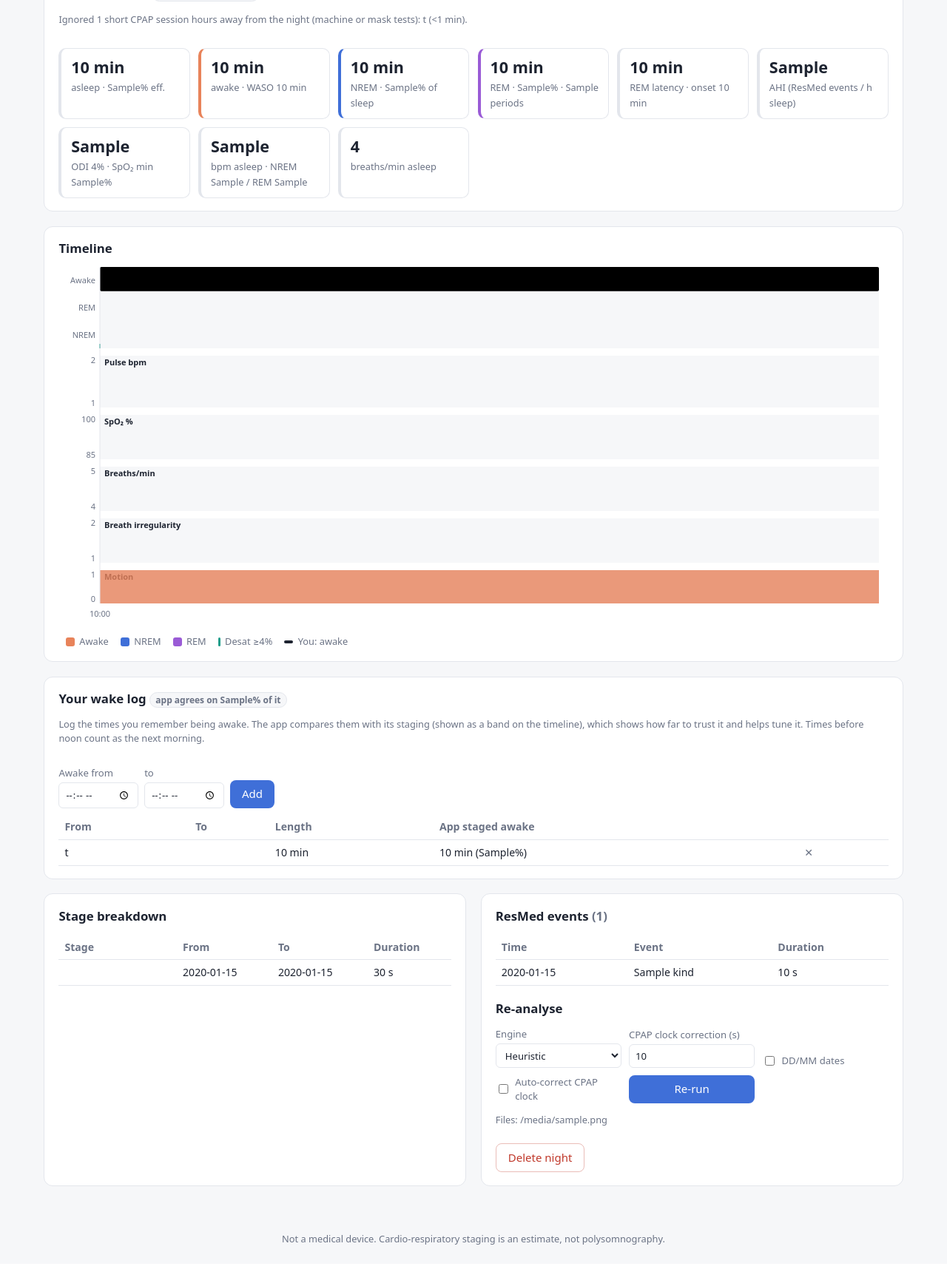
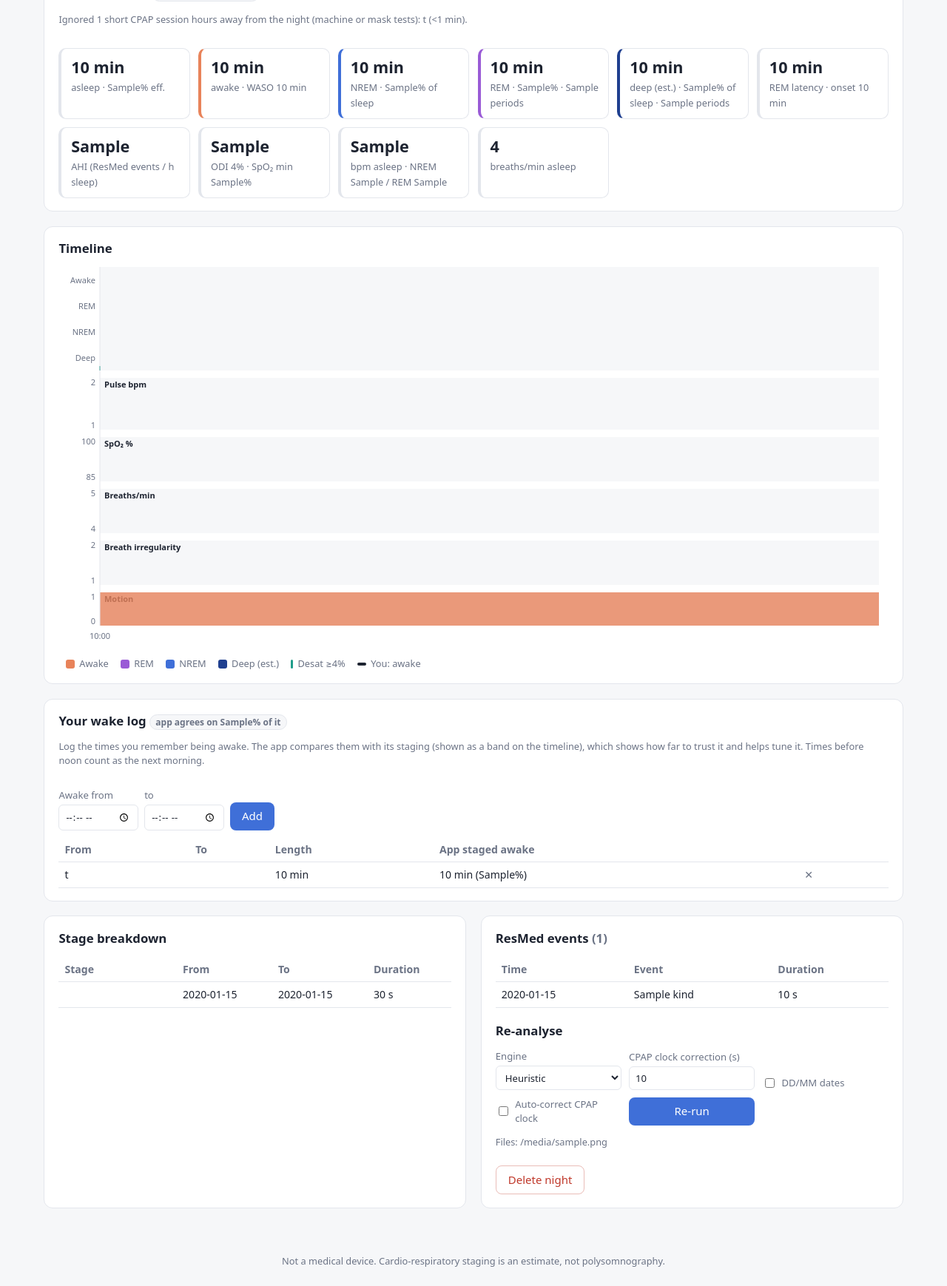
Before and after one commit to vrouleau/cpap-sleep-stager, a FastAPI app: template app/templates/night.html in a window 1280 px wide. Shown: the part 195-1934 px from the top of the page at 74% size. Before the commit the page ends 1878 px from the top, so only its background shows below. Run offline with FastAPI, Linux system fonts and the light colour scheme; the template is opened without the code that fills it: most values are stand-ins (such as "Sample title", 1, 10 or a date in 2020); parts of the project's set-up code (start-up, migrations or seed data) failed here and were passed over.

Commit message:
Estimate deep sleep within NREM on nights with the O2Ring
NREM stretches with the night's lowest and steadiest pulse, very regular
breathing and no movement are marked deep: a calm score (pulse, pulse
variability, breathing irregularity vs this night's sleep, 5-min smoothing)
seeds a bout when it stays high for 10 min, and the bout extends while the
score stays moderately high. Breathing alone did not agree with the
ring-based estimate on any night with both devices, so CPAP-only nights get
none (NaN) and the page says it needs the ring.

Stored as a new epochs.deep column (auto-migrated); summary gains deep_min,
deep_pct_tst and deep_periods. Shown as a 4th timeline row, a tile, Deep rows
in the stage table, a history column and a light/deep split in the trend.

Co-Authored-By: Claude Opus 5.5 <noreply@anthropic.com>

```diff
--- a/app/db.py
+++ b/app/db.py
@@ -66,6 +66,7 @@ class Epoch(Base):
     motion: Mapped[float | None] = mapped_column(Float)
     wake_score: Mapped[float | None] = mapped_column(Float)
     rem_score: Mapped[float | None] = mapped_column(Float)
+    deep: Mapped[float | None] = mapped_column(Float)  # 1 = deep NREM, NaN = unknown (no ring)
     night: Mapped[Night] = relationship(back_populates="epochs")
 
 
@@ -81,7 +82,7 @@ class Event(Base):
 
 
 EPOCH_FIELDS = ["resp_rate", "breath_cv", "amp_cv", "flow_present", "resp_events", "hr",
-                "hr_std", "spo2", "spo2_min", "motion", "wake_score", "rem_score"]
+                "hr_std", "spo2", "spo2_min", "motion", "wake_score", "rem_score", "deep"]
 
 
 def init_db() -> None:
@@ -92,3 +93,5 @@ def init_db() -> None:
     with engine.begin() as conn:
         if "wake_log" not in cols:
             conn.execute(text("ALTER TABLE nights ADD COLUMN wake_log JSON"))
+        if "deep" not in {c["name"] for c in inspect(engine).get_columns("epochs")}:
+            conn.execute(text("ALTER TABLE epochs ADD COLUMN deep FLOAT"))
--- a/app/main.py
+++ b/app/main.py
@@ -80,10 +80,11 @@ def _night_dict(n: Night, with_epochs: bool = False) -> dict:
 def _segments(n: Night) -> list[dict]:
     out = []
     for e in n.epochs:
-        if out and out[-1]["stage"] == e.stage:
+        st = "Deep" if e.stage == "NREM" and e.deep and e.deep > 0 else e.stage
+        if out and out[-1]["stage"] == st:
             out[-1]["epochs"] += 1
         else:
-            out.append({"stage": e.stage, "start": e.t, "epochs": 1})
+            out.append({"stage": st, "start": e.t, "epochs": 1})
     from datetime import timedelta
     for s in out:
         s["end"] = s["start"] + timedelta(seconds=s["epochs"] * EPOCH_S)
--- a/app/pipeline.py
+++ b/app/pipeline.py
@@ -230,6 +230,11 @@ def summarize(epochs: pd.DataFrame, events: list[dict], oxi: dict | None) -> dic
     )
     s["nrem_pct_tst"] = round(100 * s["nrem_min"] / tst, 1)
     s["rem_pct_tst"] = round(100 * s["rem_min"] / tst, 1)
+    if "deep" in epochs and epochs["deep"].notna().any():
+        deep = epochs["deep"].fillna(0).to_numpy() > 0
+        s["deep_min"] = round(deep.sum() * ep_min, 1)
+        s["deep_pct_tst"] = round(100 * s["deep_min"] / tst, 1)
+        s["deep_periods"] = sum(1 for _, _, lb in heuristic._runs(deep) if lb)
     rem_idx = np.where(st == heuristic.REM)[0]
     s["rem_latency_min"] = round((rem_idx[0] - first) * ep_min, 1) if len(rem_idx) else None
     s["rem_periods"] = sum(1 for _, _, lb in heuristic._runs(period) if lb == heuristic.REM)
--- a/app/static/app.css
+++ b/app/static/app.css
@@ -1,11 +1,11 @@
 :root {
   --bg: #f6f7f9; --card: #fff; --ink: #1d2330; --muted: #6b7385; --line: #e3e6ec;
-  --awake: #e8835a; --nrem: #3f6fd8; --rem: #9a5bd6;
+  --awake: #e8835a; --nrem: #3f6fd8; --rem: #9a5bd6; --deep: #1f3f8f;
   --line1: #d0455b; --line2: #1f9d8a; --line3: #3f6fd8; --accent: #3f6fd8;
 }
 @media (prefers-color-scheme: dark) {
   :root { --bg: #11141b; --card: #1a1e28; --ink: #e6e9ef; --muted: #8b93a7; --line: #2a3040;
-    --nrem: #5b8cff; --rem: #b07cf0; --line3: #5b8cff; }
+    --nrem: #5b8cff; --rem: #b07cf0; --line3: #5b8cff; --deep: #2a4fb8; }
 }
 * { box-sizing: border-box; }
 body { margin: 0; font: 15px/1.45 system-ui, -apple-system, "Segoe UI", sans-serif; background: var(--bg); color: var(--ink); }
@@ -60,14 +60,15 @@ th, td { text-align: left; padding: .4rem .5rem; border-bottom: 1px solid var(--
 th { color: var(--muted); font-weight: 600; position: sticky; top: 0; background: var(--card); }
 table.hist tbody tr { cursor: pointer; } table.hist tbody tr:hover { background: var(--bg); }
 .pill { display: inline-block; padding: 0 .5rem; border-radius: 99px; color: #fff; font-size: .78rem; }
-.pill.awake { background: var(--awake); } .pill.nrem { background: var(--nrem); } .pill.rem { background: var(--rem); }
+.pill.awake { background: var(--awake); } .pill.nrem { background: var(--nrem); } .pill.rem { background: var(--rem); } .pill.deep { background: var(--deep); }
 .head { display: flex; justify-content: space-between; gap: 1rem; flex-wrap: wrap; align-items: flex-start; }
 .actions { display: flex; gap: .5rem; }
 .crumbs { display: flex; gap: 1rem; margin-bottom: .8rem; } .spacer { flex: 1; }
 .tiles { display: grid; grid-template-columns: repeat(auto-fill, minmax(165px, 1fr)); gap: .7rem; margin-top: 1rem; }
 .tile { border: 1px solid var(--line); border-radius: 10px; padding: .6rem .8rem; border-left: 4px solid var(--line); }
 .tile b { display: block; font-size: 1.35rem; } .tile span { font-size: .8rem; color: var(--muted); }
-.tile.awake { border-left-color: var(--awake); } .tile.nrem { border-left-color: var(--nrem); } .tile.rem { border-left-color: var(--rem); }
+.tile.awake { border-left-color: var(--awake); } .tile.nrem { border-left-color: var(--nrem); } .tile.rem { border-left-color: var(--rem); } .tile.deep { border-left-color: var(--deep); }
+.tile.muted-tile { opacity: .6; }
 .chart { position: relative; width: 100%; }
 svg { display: block; }
 svg text { fill: var(--muted); font-size: 11px; }
@@ -86,7 +87,7 @@ svg .ev:hover .evline { opacity: 1; stroke-width: 2; }
 .tip { position: absolute; display: none; background: var(--card); border: 1px solid var(--line); border-radius: 8px; padding: .4rem .6rem; font-size: .8rem; pointer-events: none; box-shadow: 0 4px 16px #0002; min-width: 170px; }
 .legend { font-size: .8rem; color: var(--muted); margin-top: .5rem; display: flex; gap: .4rem; align-items: center; flex-wrap: wrap; }
 .sw { width: 12px; height: 12px; border-radius: 3px; display: inline-block; margin-left: .6rem; }
-.sw.awake { background: var(--awake); } .sw.nrem { background: var(--nrem); } .sw.rem { background: var(--rem); }
+.sw.awake { background: var(--awake); } .sw.nrem { background: var(--nrem); } .sw.rem { background: var(--rem); } .sw.deep { background: var(--deep); }
 .sw.desat { background: var(--line2); width: 3px; }
 .sw.oa { background: #c0392b; width: 3px; } .sw.ca { background: #2e9e5b; width: 3px; }
 .sw.h { background: #d89a1d; width: 3px; } .sw.ua { background: #7f5539; width: 3px; } .sw.other { background: #8a8f9c; width: 3px; }
--- a/app/static/charts.js
+++ b/app/static/charts.js
@@ -1,7 +1,8 @@
 /* Dependency-free SVG charts: night timeline (hypnogram + overlays) and history trend. */
 const NS = 'http://www.w3.org/2000/svg';
-const COLORS = { Awake: 'var(--awake)', NREM: 'var(--nrem)', REM: 'var(--rem)' };
-const ROW = { Awake: 0, REM: 1, NREM: 2 };
+const COLORS = { Awake: 'var(--awake)', NREM: 'var(--nrem)', REM: 'var(--rem)', Deep: 'var(--deep)' };
+// deep NREM (estimate, ring nights only) gets its own row under NREM
+const shown = e => (e.stage === 'NREM' && e.deep > 0 ? 'Deep' : e.stage);
 
 function el(tag, attrs = {}, parent) {
   const e = document.createElementNS(NS, tag);
@@ -12,13 +13,15 @@ function el(tag, attrs = {}, parent) {
 const hhmm = t => t.toTimeString().slice(0, 5);
 
 function renderNight(host, d) {
-  const ep = d.epochs.map(e => ({ ...e, t: new Date(e.t) }));
+  const ep = d.epochs.map(e => ({ ...e, t: new Date(e.t), st: shown(e) }));
+  const hasDeep = ep.some(e => e.deep != null);
+  const ROWS = hasDeep ? ['Awake', 'REM', 'NREM', 'Deep'] : ['Awake', 'REM', 'NREM'];
   if (!ep.length) return;
   const epochMs = d.epoch_s * 1000;
   const t0 = ep[0].t.getTime(), t1 = ep[ep.length - 1].t.getTime() + epochMs;
   const events = d.events.map(e => ({ ...e, t: new Date(e.t) }));
 
-  const panels = [{ key: 'hyp', h: 110, label: 'Stage' }];
+  const panels = [{ key: 'hyp', h: hasDeep ? 140 : 110, label: 'Stage' }];
   const has = k => ep.some(e => e[k] != null);
   if (has('hr')) panels.push({ key: 'hr', h: 70, label: 'Pulse bpm', color: 'var(--line1)' });
   if (has('spo2')) panels.push({ key: 'spo2', h: 60, label: 'SpO₂ %', color: 'var(--line2)', min: 85, max: 100 });
@@ -38,14 +41,14 @@ function renderNight(host, d) {
       el('rect', { x: L, y: y0, width: W - L - R, height: p.h, class: 'pbg' }, svg);
       if (p.key !== 'hyp') el('text', { x: L + 6, y: y0 + 13, class: 'plabel' }, svg).textContent = p.label;
       if (p.key === 'hyp') {
-        const rh = p.h / 3;
-        ['Awake', 'REM', 'NREM'].forEach((s, i) =>
+        const rh = p.h / ROWS.length;
+        ROWS.forEach((s, i) =>
           (el('text', { x: L - 6, y: y0 + rh * i + rh / 2 + 4, class: 'axis end' }, svg).textContent = s));
         let i = 0;
         while (i < ep.length) {
-          let j = i; while (j < ep.length && ep[j].stage === ep[i].stage) j++;
-          const s = ep[i].stage;
-          el('rect', { x: x(ep[i].t.getTime()), y: y0 + ROW[s] * rh + 2,
+          let j = i; while (j < ep.length && ep[j].st === ep[i].st) j++;
+          const s = ep[i].st;
+          el('rect', { x: x(ep[i].t.getTime()), y: y0 + ROWS.indexOf(s) * rh + 2,
             width: Math.max(1, x(ep[i].t.getTime() + (j - i) * epochMs) - x(ep[i].t.getTime())),
             height: rh - 4, fill: COLORS[s], rx: 2 }, svg);
           i = j;
@@ -112,7 +115,7 @@ function renderNight(host, d) {
       cross.setAttribute('x1', px); cross.setAttribute('x2', px); cross.setAttribute('visibility', 'visible');
       const f = (v, n = 0) => v == null ? '–' : (+v).toFixed(n);
       const near = events.filter(v => Math.abs(v.t - t) < 60e3).map(v => v.kind);
-      tip.innerHTML = `<b>${e.t.toTimeString().slice(0, 8)}</b> <span class="pill ${e.stage.toLowerCase()}">${e.stage}</span><br>` +
+      tip.innerHTML = `<b>${e.t.toTimeString().slice(0, 8)}</b> <span class="pill ${e.st.toLowerCase()}">${e.st}</span><br>` +
         `HR ${f(e.hr)} · SpO₂ ${f(e.spo2)} · RR ${f(e.resp_rate, 1)}<br>irreg ${f(e.breath_cv, 2)} · motion ${f(e.motion)}` +
         (near.length ? `<br>${near.join(', ')}` : '');
       tip.style.display = 'block';
@@ -160,10 +163,12 @@ function renderTrend(host, rows) {
     rows.forEach((r, i) => {
       let base = 0;
       const w = Math.max(2, Math.min(bw * 0.75, 40)), xx = L + 2 + i * bw + (bw - w) / 2;
-      for (const [k, s] of [['nrem_min', 'NREM'], ['rem_min', 'REM'], ['awake_min', 'Awake']]) {
-        const v = r.s[k] || 0;
+      const part = { deep: r.s.deep_min || 0, light: (r.s.nrem_min || 0) - (r.s.deep_min || 0),
+        rem: r.s.rem_min || 0, awake: r.s.awake_min || 0 };
+      for (const [k, s] of [['deep', 'Deep'], ['light', 'NREM'], ['rem', 'REM'], ['awake', 'Awake']]) {
+        const v = part[k];
         const rect = el('rect', { x: xx, y: y(base + v), width: w, height: y(base) - y(base + v), fill: COLORS[s] }, svg);
-        el('title', {}, rect).textContent = `${r.d} · ${s} ${Math.round(v)} min`;
+        el('title', {}, rect).textContent = `${r.d} · ${s === 'NREM' && r.s.deep_min != null ? 'Light NREM' : s} ${Math.round(v)} min`;
         base += v;
       }
       const a = el('a', { href: `/nights/${r.id}` }, svg);
--- a/app/templates/index.html
+++ b/app/templates/index.html
@@ -47,7 +47,7 @@
     <h2>Trend</h2>
     {% if trend %}
       <div id="trend" class="trend"></div>
-      <div class="legend"><span class="sw awake"></span>Awake <span class="sw nrem"></span>NREM <span class="sw rem"></span>REM</div>
+      <div class="legend"><span class="sw awake"></span>Awake <span class="sw rem"></span>REM <span class="sw nrem"></span>NREM <span class="sw deep"></span>Deep (est.)</div>
     {% else %}
       <p class="muted">No nights yet. Upload one to start building history.</p>
     {% endif %}
@@ -60,7 +60,7 @@
   <div class="tablewrap">
   <table class="hist">
     <thead><tr><th>Night</th><th>Sources</th><th>In bed</th><th>Asleep</th><th>Eff.</th>
-      <th>NREM</th><th>REM</th><th>REM lat.</th><th>WASO</th><th>AHI</th><th>ODI4</th><th>SpO₂ min</th></tr></thead>
+      <th>NREM</th><th>Deep</th><th>REM</th><th>REM lat.</th><th>WASO</th><th>AHI</th><th>ODI4</th><th>SpO₂ min</th></tr></thead>
     <tbody>
     {% for n in nights %}{% set s = n.summary %}
       <tr onclick="location.href='/nights/{{ n.id }}'">
@@ -68,7 +68,7 @@
         <td>{% if n.has_resmed %}<span class="tag">CPAP</span>{% endif %}{% if n.has_o2ring %}<span class="tag">O2Ring</span>{% endif %}</td>
         <td>{{ s.tib_min|hm }}</td><td>{{ s.tst_min|hm }}</td>
         <td>{{ s.sleep_efficiency or '–' }}%</td>
-        <td>{{ s.nrem_pct_tst or '–' }}%</td><td>{{ s.rem_pct_tst or '–' }}%</td>
+        <td>{{ s.nrem_pct_tst or '–' }}%</td><td>{{ (s.deep_pct_tst ~ '%') if s.deep_pct_tst is defined else '–' }}</td><td>{{ s.rem_pct_tst or '–' }}%</td>
         <td>{{ s.rem_latency_min|hm }}</td><td>{{ s.waso_min|hm }}</td>
         <td>{{ s.ahi_sleep if s.ahi_sleep is not none else '–' }}</td>
         <td>{{ s.odi4 if s.odi4 is not none else '–' }}</td>
--- a/app/templates/night.html
+++ b/app/templates/night.html
@@ -36,6 +36,8 @@
     <div class="tile awake"><b>{{ s.awake_min|hm }}</b><span>awake · WASO {{ s.waso_min|hm }}</span></div>
     <div class="tile nrem"><b>{{ s.nrem_min|hm }}</b><span>NREM · {{ s.nrem_pct_tst or 0 }}% of sleep</span></div>
     <div class="tile rem"><b>{{ s.rem_min|hm }}</b><span>REM · {{ s.rem_pct_tst or 0 }}% · {{ s.rem_periods or 0 }} periods</span></div>
+    {% if s.deep_min is defined %}<div class="tile deep"><b>{{ s.deep_min|hm }}</b><span>deep (est.) · {{ s.deep_pct_tst }}% of sleep · {{ s.deep_periods }} period{{ 's' if s.deep_periods != 1 }}</span></div>
+    {% elif n.has_resmed %}<div class="tile deep muted-tile"><b>–</b><span>deep sleep needs the O2Ring's pulse</span></div>{% endif %}
     <div class="tile"><b>{{ s.rem_latency_min|hm }}</b><span>REM latency · onset {{ s.sol_min|hm }}</span></div>
     {% if s.ahi_sleep is defined and s.ahi_sleep is not none %}<div class="tile"><b>{{ s.ahi_sleep }}</b><span>AHI (ResMed events / h sleep)</span></div>{% endif %}
     {% if s.odi4 is defined and s.odi4 is not none %}<div class="tile"><b>{{ s.odi4 }}</b><span>ODI 4% · SpO₂ min {{ s.spo2_min }}%</span></div>{% endif %}
@@ -95,7 +97,7 @@
 <section class="card">
   <h2>Timeline</h2>
   <div id="chart" class="chart"></div>
-  <div class="legend"><span class="sw awake"></span>Awake <span class="sw nrem"></span>NREM <span class="sw rem"></span>REM
+  <div class="legend"><span class="sw awake"></span>Awake <span class="sw rem"></span>REM <span class="sw nrem"></span>NREM{% if s.deep_min is defined %} <span class="sw deep"></span>Deep (est.){% endif %}
     <span class="lg" data-ev="oa"><span class="sw oa"></span>Obstructive</span>
     <span class="lg" data-ev="ca"><span class="sw ca"></span>Central</span>
     <span class="lg" data-ev="h"><span class="sw h"></span>Hypopnea</span>
```
Also changed, not shown: app/staging/engine.py (+51 -0 lines), tests/test_engine.py (+31 -0 lines), README.md.
